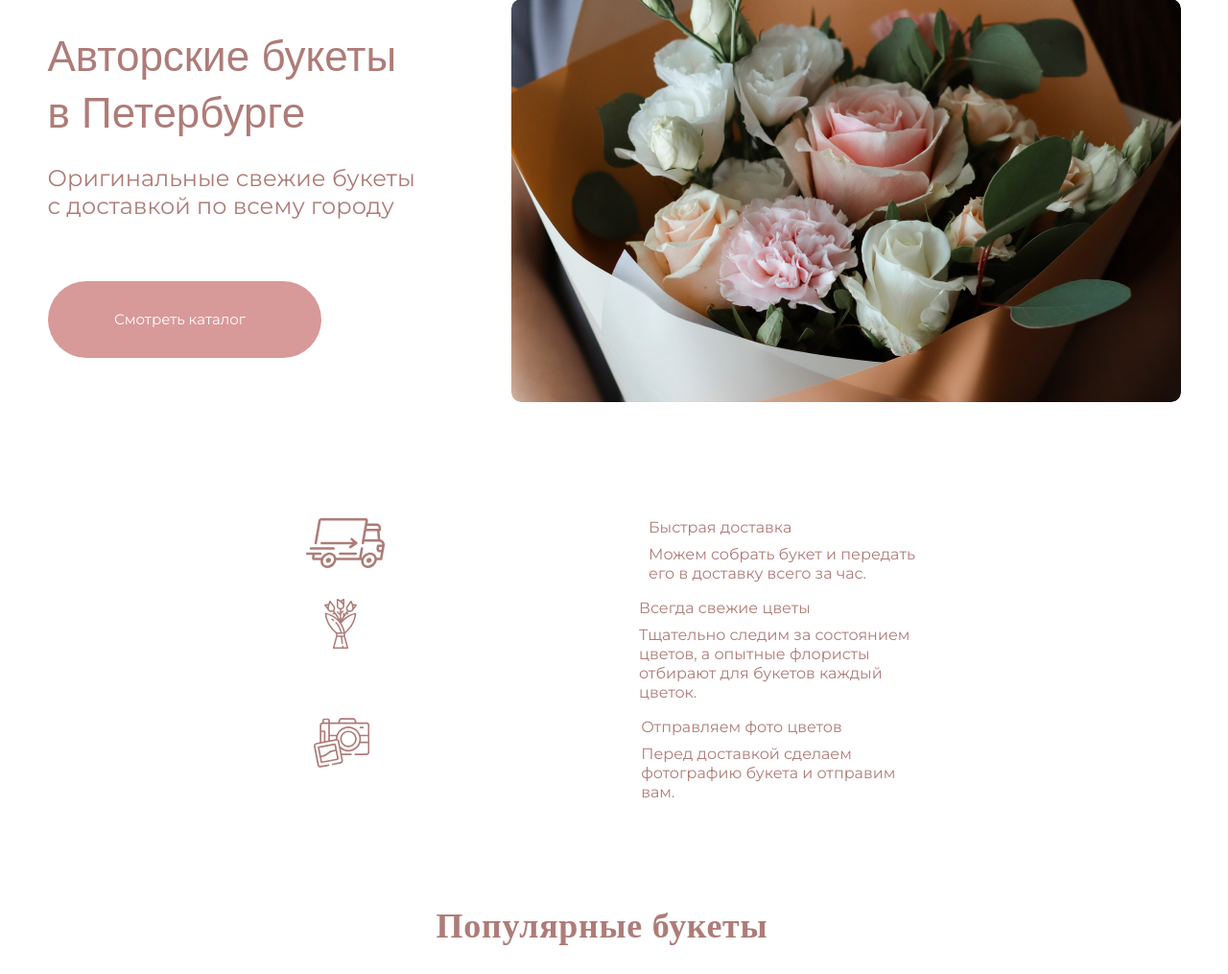
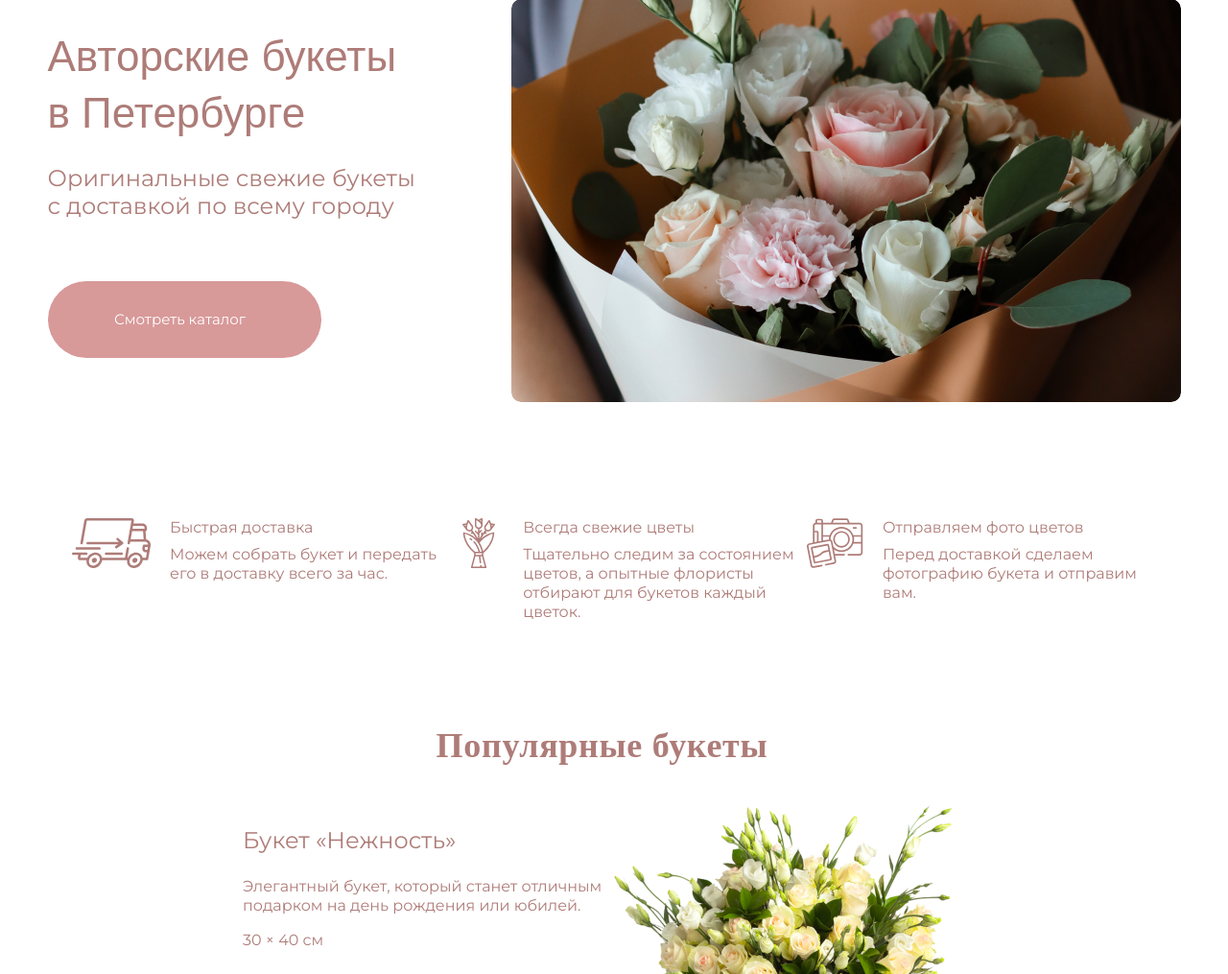
Before and after one commit to Keinever/Keinever.github.io, a PHP site: page / in a window 1280 px wide. Shown: the part 174-1189 px from the top of the page at 96% size. Run offline with PHP 8.4, Linux system fonts and the light colour scheme; some libraries are stand-ins or nearby versions.

Commit message:
Update Zad1.css

```diff
--- a/Zadanie1/Zad1.css
+++ b/Zadanie1/Zad1.css
@@ -205,9 +205,16 @@ header {
     justify-content: space-evenly;
     align-items: flex-start;
 }
+
 .advantages{
     width: 90%;
     margin-top: 117px;
+
+    display: flex;
+    flex-direction: row;
+    flex-wrap: wrap;
+    justify-content: space-evenly;
+    align-items: flex-start;
 }
 #truck{
     width: 82px;
```
